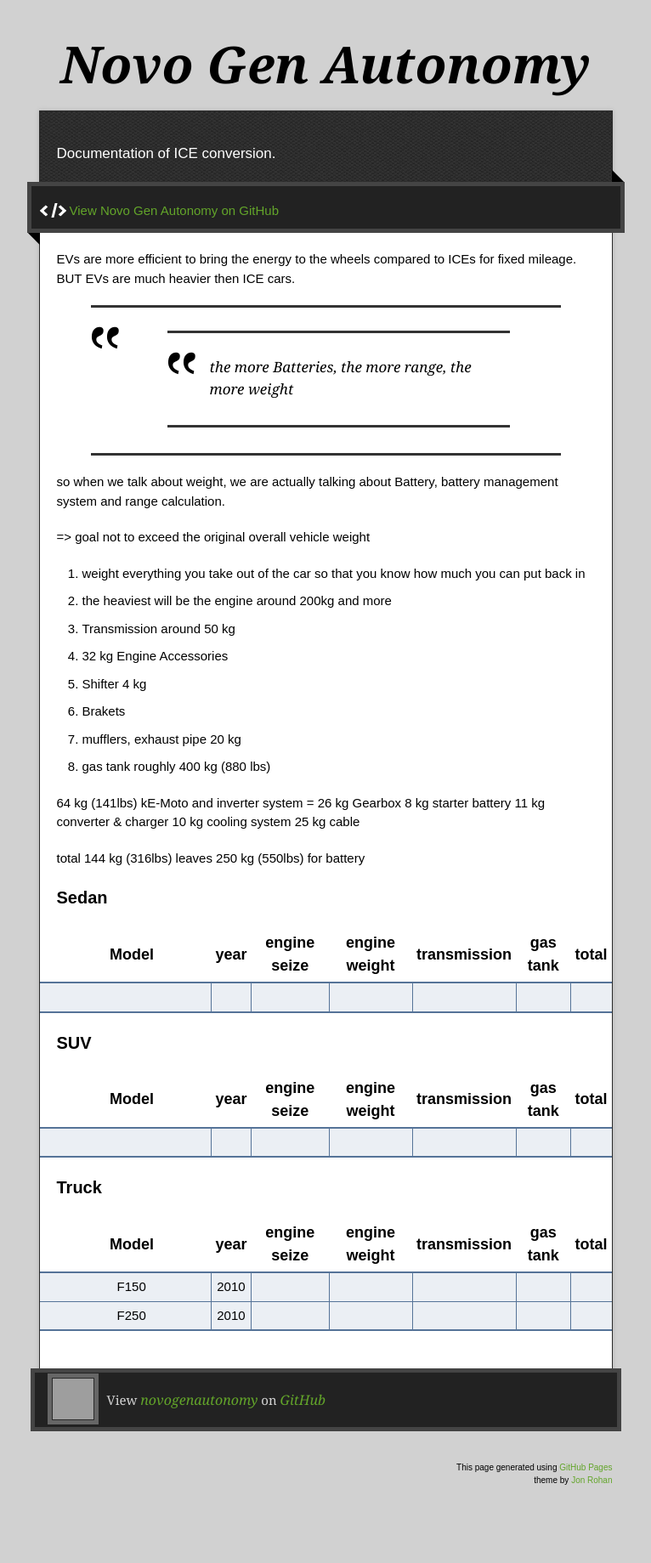
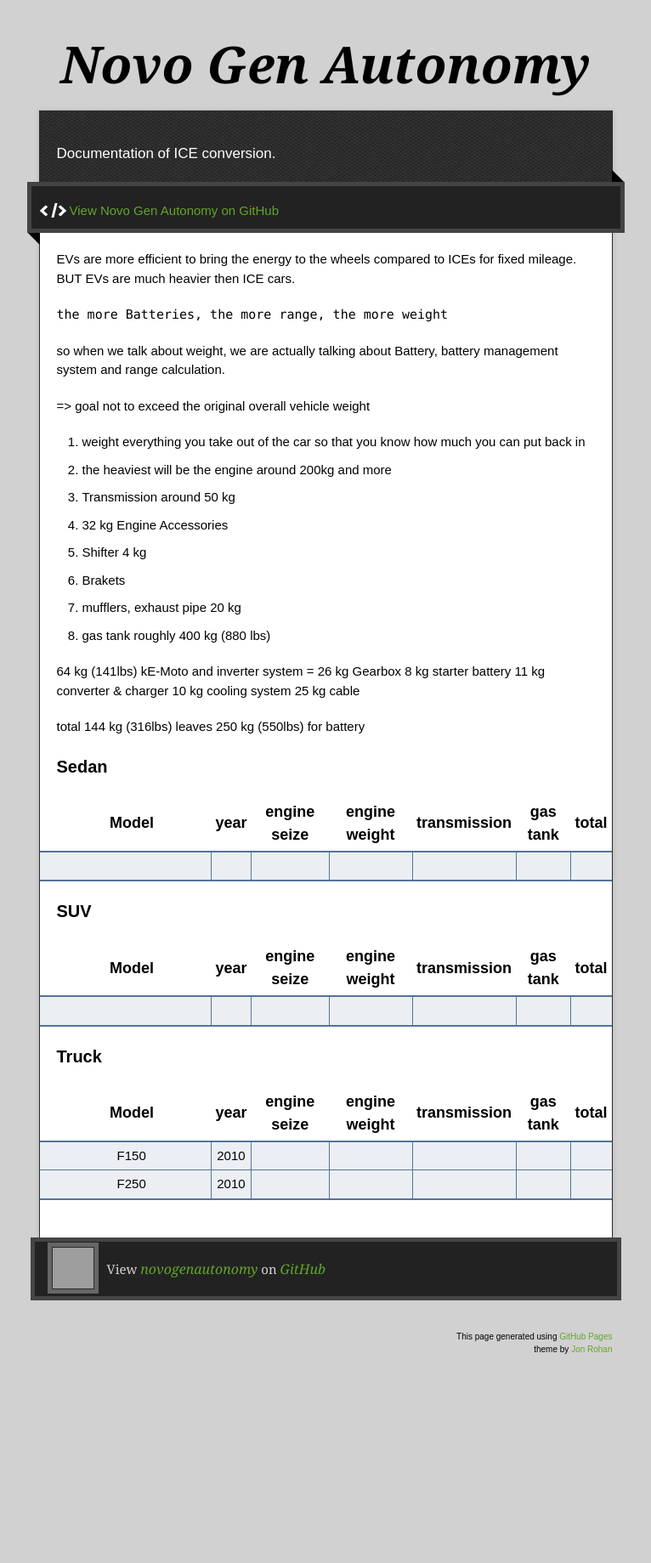
Before and after one commit to novogenautonomy/novogenautonomy.github.io, a Jekyll site: the page built from weightAnalysis.md, in a window 1280 px wide. Shown: the whole page at 85% size, without its empty margins (257-1023 px from the left). Built offline with Jekyll 4.4.1, drawn with Linux system fonts in a browser that asks for light colours; after the commit the page ends 1685 px from its top, so only the background shows below that; grey boxes are pictures that could not be loaded.

```diff
--- a/weightAnalysis.md
+++ b/weightAnalysis.md
@@ -7,7 +7,9 @@ for fixed mileage.
 BUT
 EVs are much heavier then ICE cars.
 
->> the more Batteries, the more range, the more weight
+``
+the more Batteries, the more range, the more weight
+``
 
 so when we talk about weight, we are actually talking about
 Battery, battery management system and range calculation.
```
